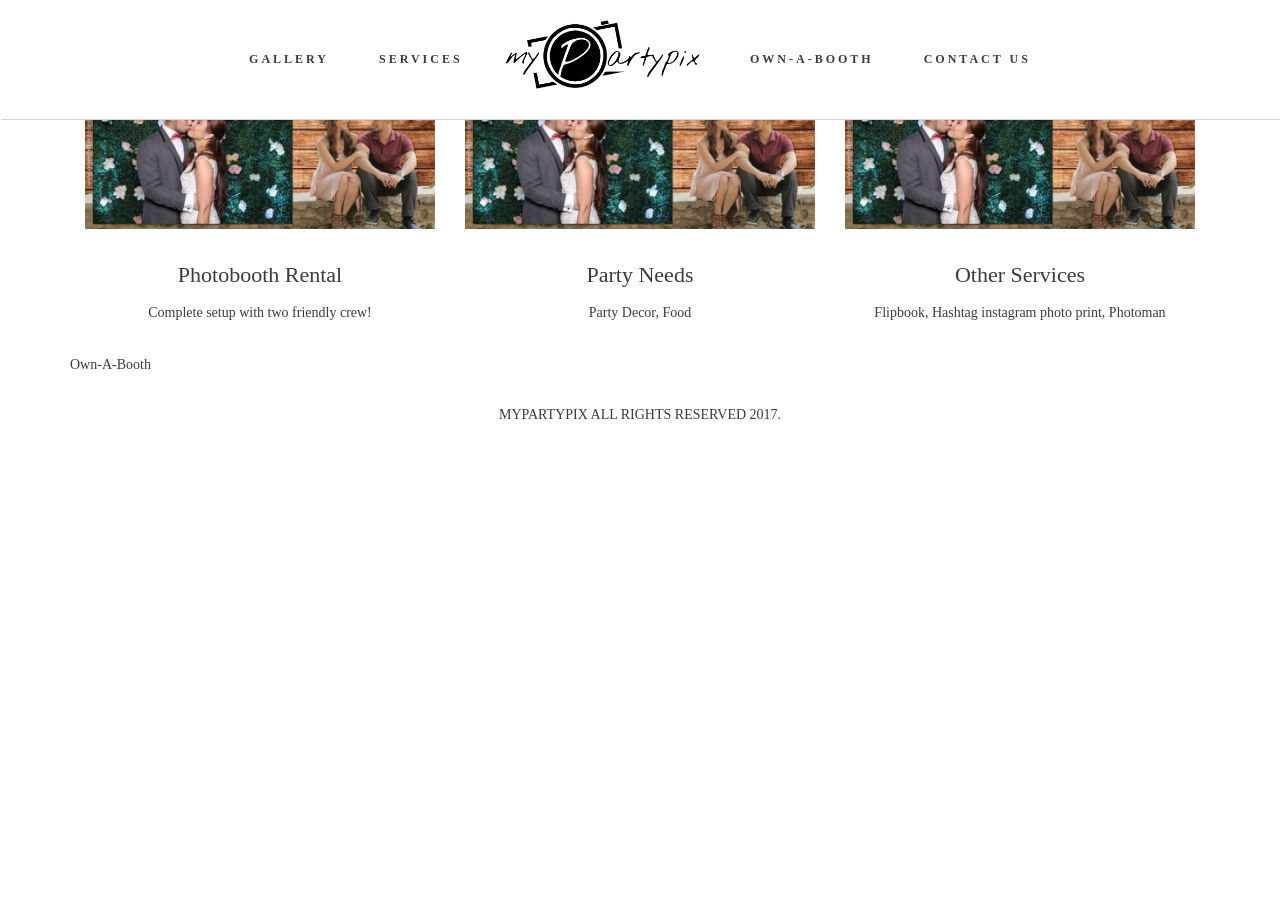
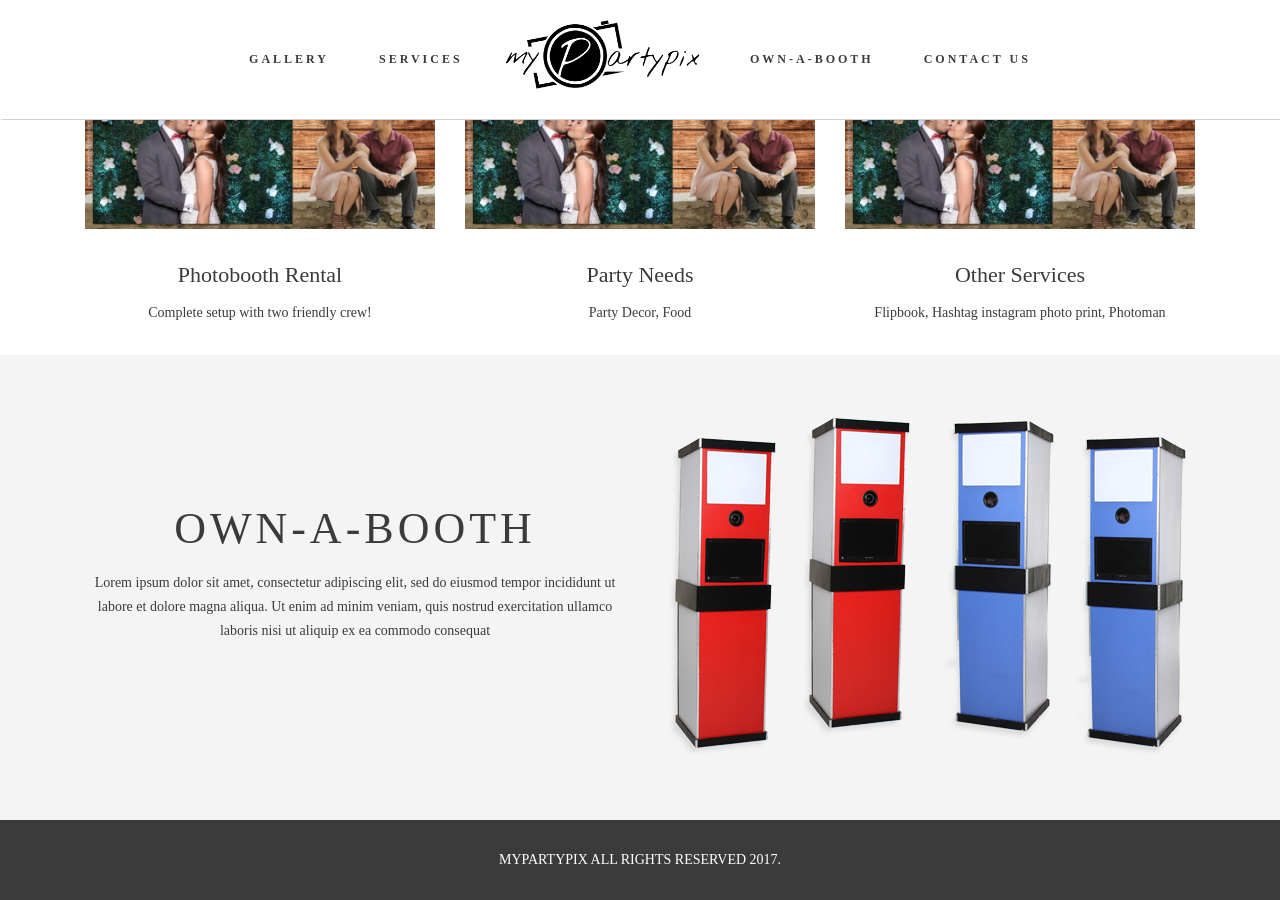
Before and after one commit to mypartypix/mypartypix.github.io, a Jekyll site: the page built from index.html, in a window 1280 px wide and 900 px high, scrolled down 2015 px. Built offline with Jekyll 4.4.1, drawn with Linux system fonts in a browser that asks for light colours; nearby versions of some CDN libraries; some web fonts are replaced; before the commit the page ends 2470 px from its top, so only the background shows below that.

Commit message:
Update booth section

```diff
--- a/_includes/home/booth.html
+++ b/_includes/home/booth.html
@@ -1,11 +1,9 @@
 <div class="container">
-    <div class="left-section">
-        <div class="header-section">
-            <header class="header">Own-A-Booth</header>
-        </div>
+    <div class="col-md-6 left-section">
+        <header class="header">OWN-A-BOOTH</header>
+        <p class="description">Lorem ipsum dolor sit amet, consectetur adipiscing elit, sed do eiusmod tempor incididunt ut labore et dolore magna aliqua. Ut enim ad minim veniam, quis nostrud exercitation ullamco laboris nisi ut aliquip ex ea commodo consequat</p>
     </div>
-    <div class="right-section">
-
-
+    <div class="col-md-6 right-section">
+        <img src="/img/booth.png" id="section-image" class="img-responsive center-block"/>
     </div>
 </div>
--- a/_sass/bootstrap/_button-groups.scss
+++ b/_sass/bootstrap/_button-groups.scss
@@ -52,7 +52,7 @@
   border-radius: 0;
 }
 
-// Set corners individual because sometimes a single button can be in a .btn-group and we need :first-child and :last-child to both match
+// Set corners individual because sometimes a single button can be in a .btn-group and we need :first-child and :last-child to booth.html match
 .btn-group > .btn:first-child {
   margin-left: 0;
   &:not(:last-child):not(.dropdown-toggle) {
--- a/_sass/bootstrap/mixins/_resize.scss
+++ b/_sass/bootstrap/mixins/_resize.scss
@@ -1,6 +1,6 @@
 // Resize anything
 
 @mixin resizable($direction) {
-  resize: $direction; // Options: horizontal, vertical, both
+  resize: $direction; // Options: horizontal, vertical, booth.html
   overflow: auto; // Per CSS3 UI, `resize` only applies when `overflow` isn't `visible`
 }
--- a/_sass/home.sass
+++ b/_sass/home.sass
@@ -335,7 +335,6 @@ nav
       background-color: #e67e22
       transition: all 300ms ease-in-out
       font-size: 16px
-
       &:hover
         background-color: #d35400
 
@@ -372,12 +371,38 @@ nav
       text-align: center
 
 
+#booth
+  padding-top: 30px
+  padding-bottom: 30px
+  position: relative
+  background-color: #f4f4f4
+  .left-section
+    padding-top: 113px
+    padding-bottom: 113px
+    .header
+      margin-bottom: 10px
+      font-family: "Gotham-Book"
+      text-transform: uppercase
+      font-size: 44px
+      letter-spacing: 4px
+      text-align: center
+      display: block
+    .description
+      line-height: 24px
+      text-align: center
+  .right-section
+    margin-top: 30px
+    margin-bottom: 30px
+
+
 footer
   position: relative
   padding-top: 30px
   padding-bottom: 30px
+  background-color: #3b3b3b
   .content-container
     .section-copyright
+      color: #ffffff
       text-transform: uppercase
       display: block
       font-size: 14px
--- a/index.html
+++ b/index.html
@@ -17,6 +17,6 @@ layout: default
     {% include home/service.html %}
 </section>
 
-<section id="ownbooth">
+<section id="booth">
     {% include home/booth.html %}
 </section>
```
Also changed, not shown: img/bg-gallery.jpg, img/booth.png (added), js/jquery-ui.min.js, 1 other file.
